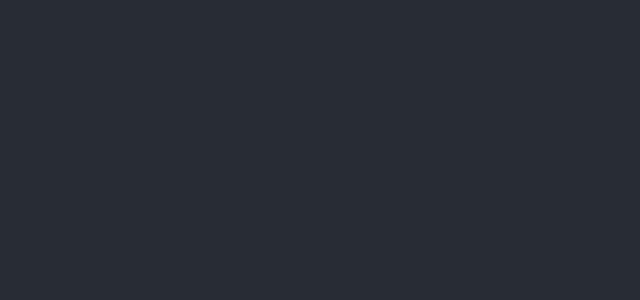
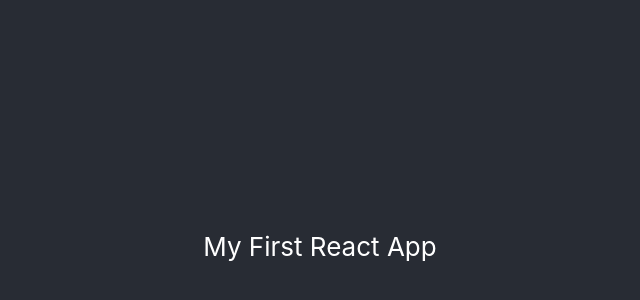
Before and after one commit to Ashishgupta08/E-Commerce-App, a React (Create React App) app: page / in a window 1280 px wide. Shown: the part 154-454 px from the top of the page, without its empty margins (320-960 px from the left). Built offline with nearby package versions, Linux system fonts and the light colour scheme.

Commit message:
demo text

```diff
--- a/src/App.js
+++ b/src/App.js
@@ -4,6 +4,7 @@ function App() {
   return (
     <div className="App">
       <header className="App-header">
+        <p>My First React App</p>
       </header>
     </div>
   );
```
